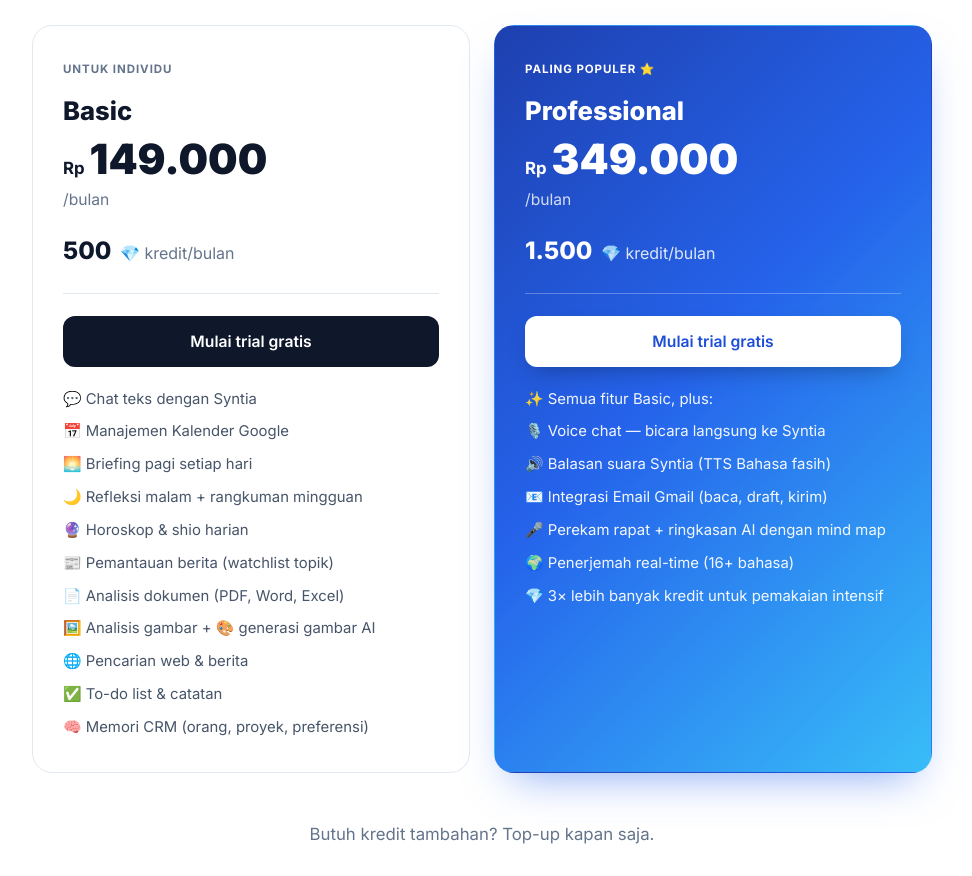
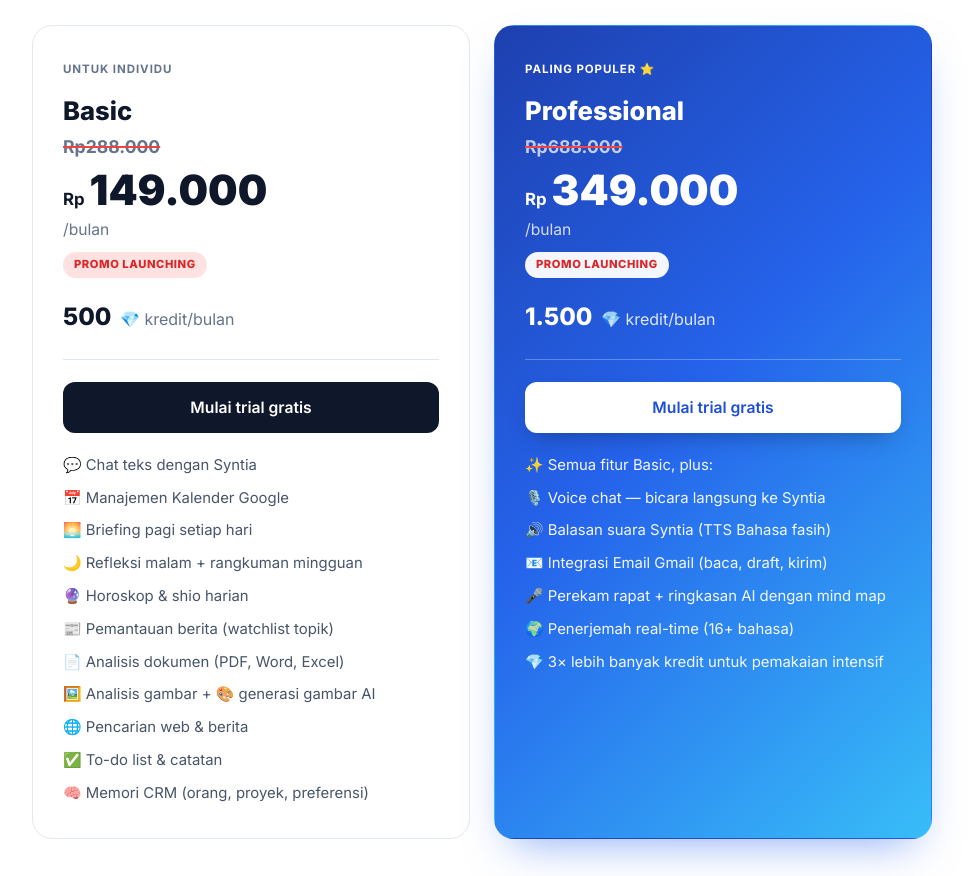
Before and after one commit to syntegraindonesia/lp-syntia, a website: page index.html in a window 1280 px wide. Shown: the part 4740-5616 px from the top of the page, without its empty margins (158-1130 px from the left). Drawn offline with Linux system fonts and the light colour scheme.

Commit message:
Add launch promo pricing with struck-through original prices

```diff
--- a/index.html
+++ b/index.html
@@ -143,6 +143,10 @@
   .plan h3{font-size:1.6rem;font-weight:800;margin-bottom:2px}
   .plan .price{font-size:2.6rem;font-weight:900;line-height:1;margin:8px 0 0}
   .plan .price .cur{font-size:1.05rem;font-weight:700;margin-right:5px}
+  .plan .price-old{font-size:1.1rem;font-weight:700;color:var(--muted);text-decoration:line-through;text-decoration-color:#ef4444;text-decoration-thickness:2px;margin-bottom:2px}
+  .plan.featured .price-old{color:rgba(255,255,255,.72)}
+  .plan .promo{display:inline-block;margin-top:10px;font-size:.7rem;font-weight:800;letter-spacing:.05em;text-transform:uppercase;background:#fee2e2;color:#dc2626;padding:4px 11px;border-radius:999px}
+  .plan.featured .promo{background:rgba(255,255,255,.95);color:#dc2626}
   .plan .per{font-size:.98rem;color:var(--muted);margin-top:6px}
   .plan.featured .per{color:rgba(255,255,255,.8)}
   .plan .credits{font-size:1rem;margin-top:20px;color:var(--muted)}
@@ -417,8 +421,10 @@
         <div class="plan-head">
         <span class="plabel" data-i18n="plan_basic_label">Untuk Individu</span>
         <h3 data-i18n="plan_basic_name">Basic</h3>
+        <div class="price-old">Rp288.000</div>
         <div class="price"><span class="cur">Rp</span>149.000</div>
         <div class="per" data-i18n="per">/bulan</div>
+        <span class="promo" data-i18n="promo">Promo Launching</span>
         <div class="credits"><b>500</b> 💎 <span data-i18n="kredit">kredit/bulan</span></div>
         <div class="pdiv"></div>
         <a href="#kontak" class="btn btn-dark" data-i18n="trial_btn">Mulai trial gratis</a>
@@ -441,8 +447,10 @@
         <div class="plan-head">
         <span class="plabel" data-i18n="plan_pro_label">Paling Populer ⭐</span>
         <h3 data-i18n="plan_pro_name">Professional</h3>
+        <div class="price-old">Rp688.000</div>
         <div class="price"><span class="cur">Rp</span>349.000</div>
         <div class="per" data-i18n="per">/bulan</div>
+        <span class="promo" data-i18n="promo">Promo Launching</span>
         <div class="credits"><b>1.500</b> 💎 <span data-i18n="kredit">kredit/bulan</span></div>
         <div class="pdiv"></div>
         <a href="#kontak" class="btn btn-white" data-i18n="trial_btn">Mulai trial gratis</a>
@@ -564,7 +572,7 @@
       harga_title:"Pilih Paket yang <span class=\"grad-text\">Sesuai Kebutuhan</span>",
       harga_sub:"Mulai gratis 14 hari dengan kartu kredit. Tambah kredit kapan saja saat Anda butuh.",
       plan_basic_label:"Untuk Individu", plan_basic_name:"Basic",
-      per:"/bulan", kredit:"kredit/bulan", trial_btn:"Mulai trial gratis",
+      per:"/bulan", kredit:"kredit/bulan", trial_btn:"Mulai trial gratis", promo:"Promo Launching",
       b1:"💬 Chat teks dengan Syntia", b2:"📅 Manajemen Kalender Google", b3:"🌅 Briefing pagi setiap hari",
       b4:"🌙 Refleksi malam + rangkuman mingguan", b5:"🔮 Horoskop &amp; shio harian", b6:"📰 Pemantauan berita (watchlist topik)",
       b7:"📄 Analisis dokumen (PDF, Word, Excel)", b8:"🖼️ Analisis gambar + 🎨 generasi gambar AI", b9:"🌐 Pencarian web &amp; berita",
@@ -642,7 +650,7 @@
       harga_title:"Choose the Plan That <span class=\"grad-text\">Fits You</span>",
       harga_sub:"Start free for 14 days with a credit card. Top up credits anytime you need.",
       plan_basic_label:"For Individuals", plan_basic_name:"Basic",
-      per:"/month", kredit:"credits/month", trial_btn:"Start free trial",
+      per:"/month", kredit:"credits/month", trial_btn:"Start free trial", promo:"Launch Promo",
       b1:"💬 Text chat with Syntia", b2:"📅 Google Calendar management", b3:"🌅 Daily morning briefing",
       b4:"🌙 Evening reflection + weekly summary", b5:"🔮 Daily horoscope &amp; zodiac", b6:"📰 News monitoring (topic watchlist)",
       b7:"📄 Document analysis (PDF, Word, Excel)", b8:"🖼️ Image analysis + 🎨 AI image generation", b9:"🌐 Web &amp; news search",
```
